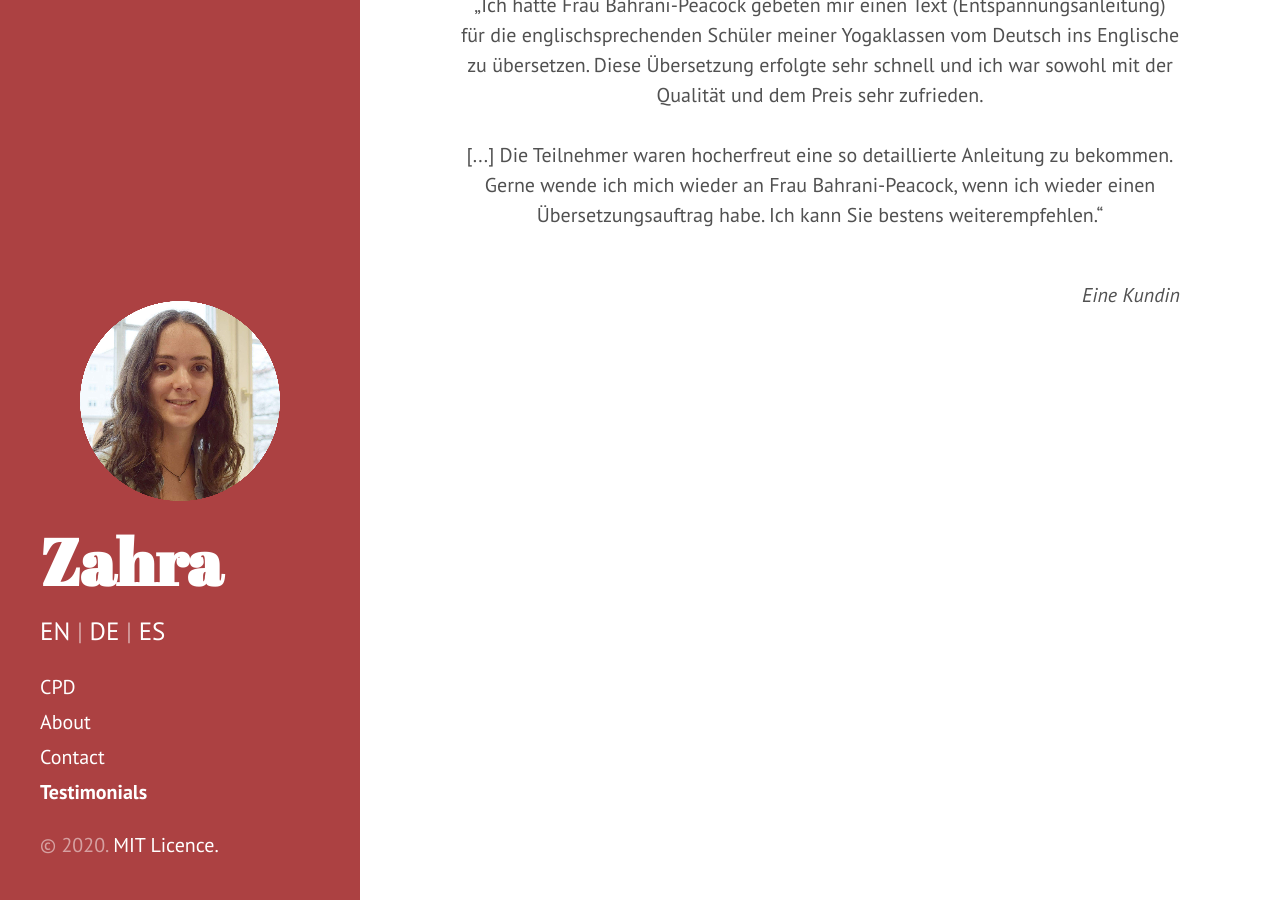
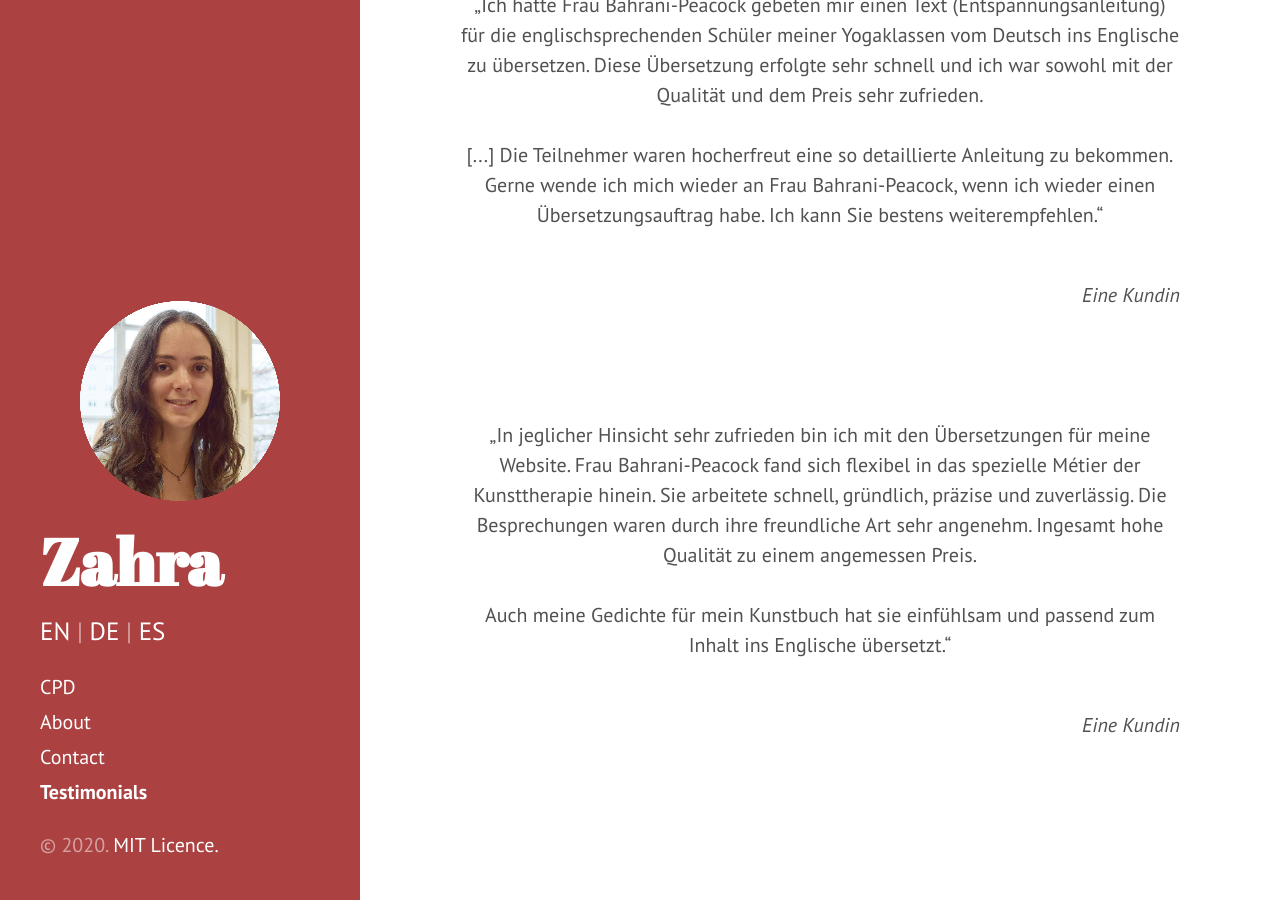
Before and after one commit to Zahra-Claire-Bahrani-Peacock/zahra-claire-bahrani-peacock.github.io, a Jekyll site: the page built from testimonials.md, in a window 1280 px wide and 900 px high, scrolled down 870 px. Built offline with Jekyll 4.4.1, drawn with Linux system fonts in a browser that asks for light colours.

Commit message:
Update testimonials.md

```diff
--- a/testimonials.md
+++ b/testimonials.md
@@ -26,3 +26,16 @@ Por todo esto, no tengo ninguna duda en recomendar a Zahra para llevar a cabo un
 [...] Die Teilnehmer waren hocherfreut eine so detaillierte Anleitung zu bekommen. Gerne wende ich mich wieder an Frau Bahrani-Peacock, wenn ich wieder einen Übersetzungsauftrag habe. Ich kann Sie bestens weiterempfehlen.“</div>
 <br/>
 <div align="right"><i>Eine Kundin</i></div>
+<br/>
+<br/>
+<br/>
+<div align="center">„In jeglicher Hinsicht sehr zufrieden bin ich mit den Übersetzungen für meine Website.
+Frau Bahrani-Peacock fand sich flexibel in das spezielle Métier der Kunsttherapie hinein.
+Sie arbeitete schnell, gründlich, präzise und zuverlässig.
+Die Besprechungen waren durch ihre freundliche Art sehr angenehm.
+Ingesamt hohe Qualität zu einem angemessen Preis.
+<br/>
+<br/>
+Auch meine Gedichte für mein Kunstbuch hat sie einfühlsam und passend zum Inhalt ins Englische übersetzt.“</div>
+<br/>
+<div align="right"><i>Eine Kundin</i></div>
```
